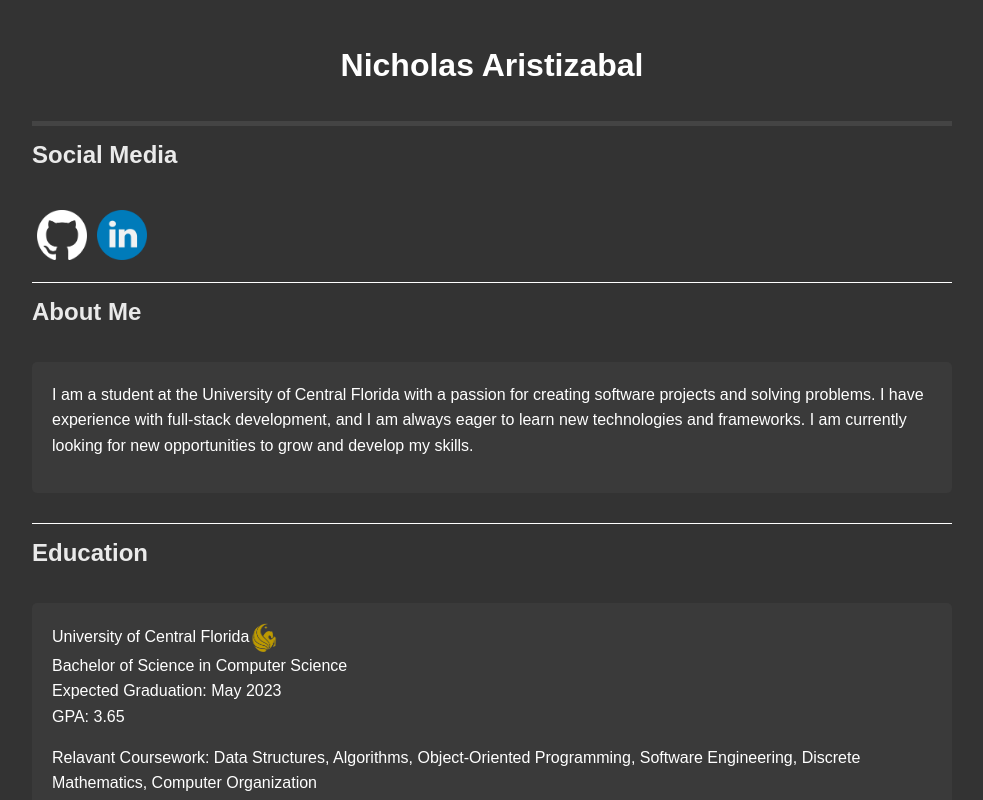
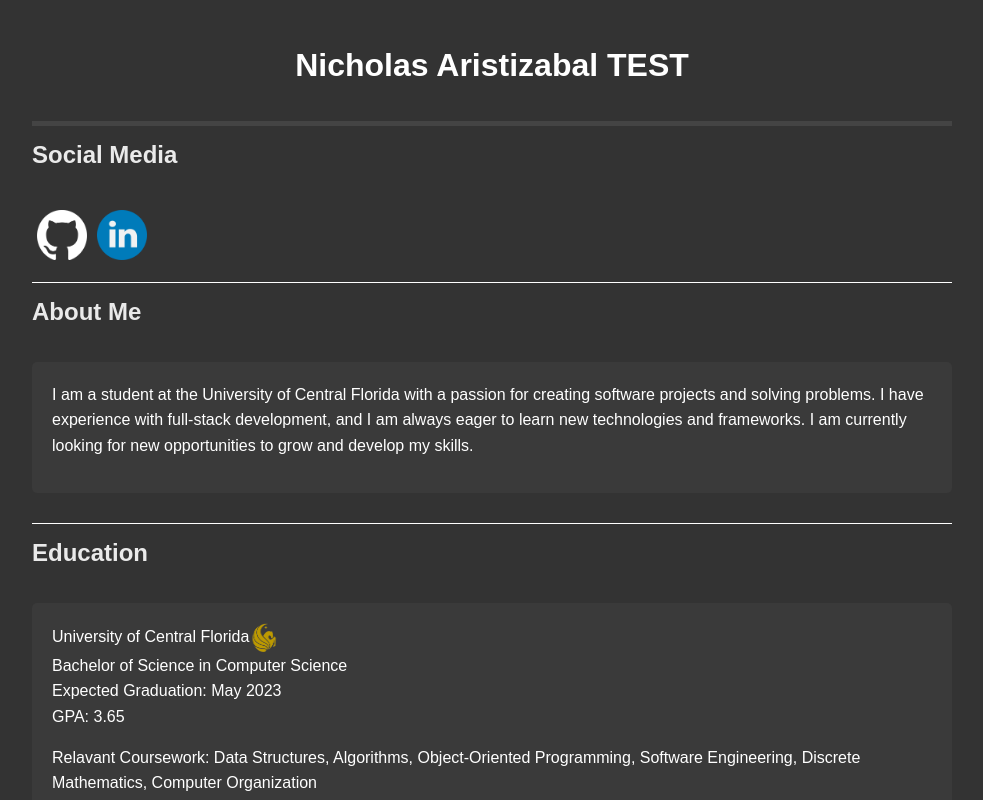
Before and after one commit to NickAwrist/NickAwrist.github.io, a React (Create React App) app: page / in a window 1280 px wide. Shown: the top 800 px of the page, without its empty margins (148-1131 px from the left). Built offline with nearby package versions, Linux system fonts and the light colour scheme.

Commit message:
test workflow

```diff
--- a/src/App.tsx
+++ b/src/App.tsx
@@ -9,7 +9,7 @@ const App: React.FC = () => {
   return (
     <div className="App">
       <header className="Header">
-        <h1>Nicholas Aristizabal</h1>
+        <h1>Nicholas Aristizabal TEST</h1>
       </header>
 
       <h2>Social Media</h2>
```
